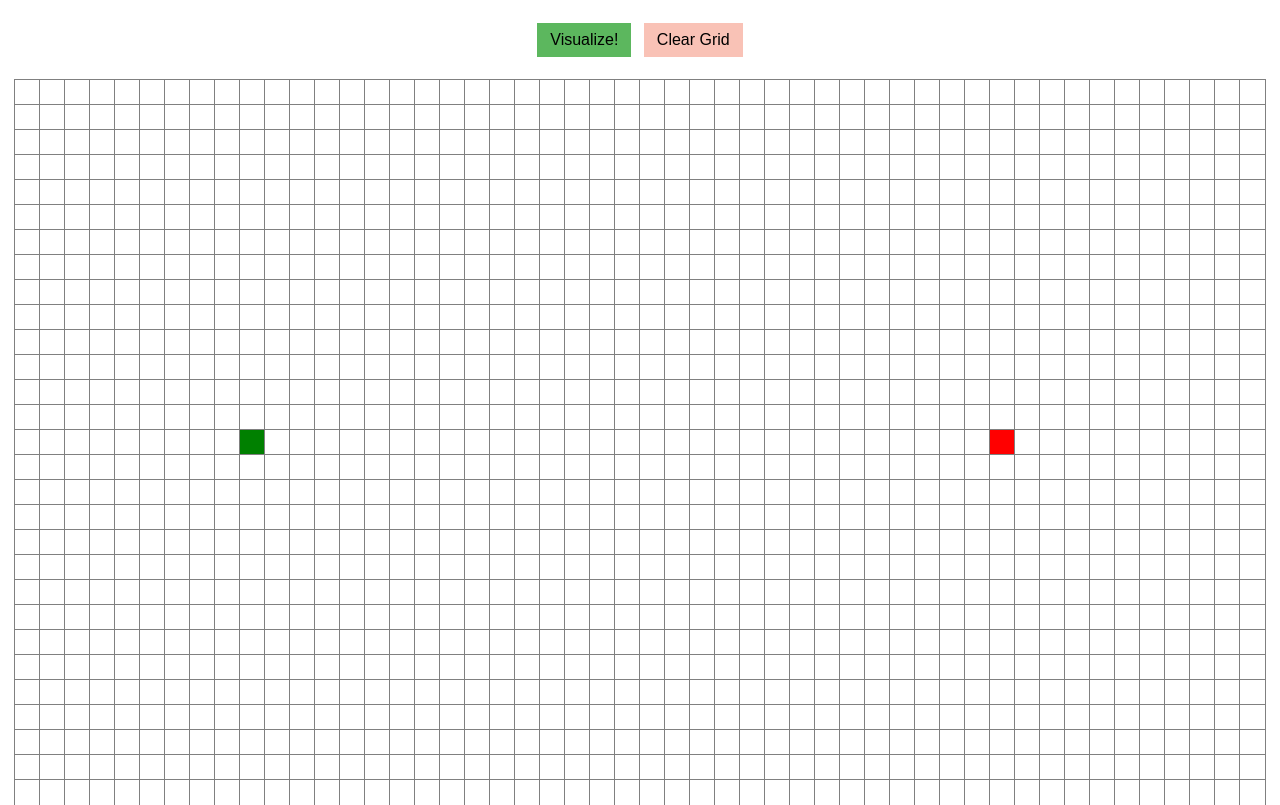
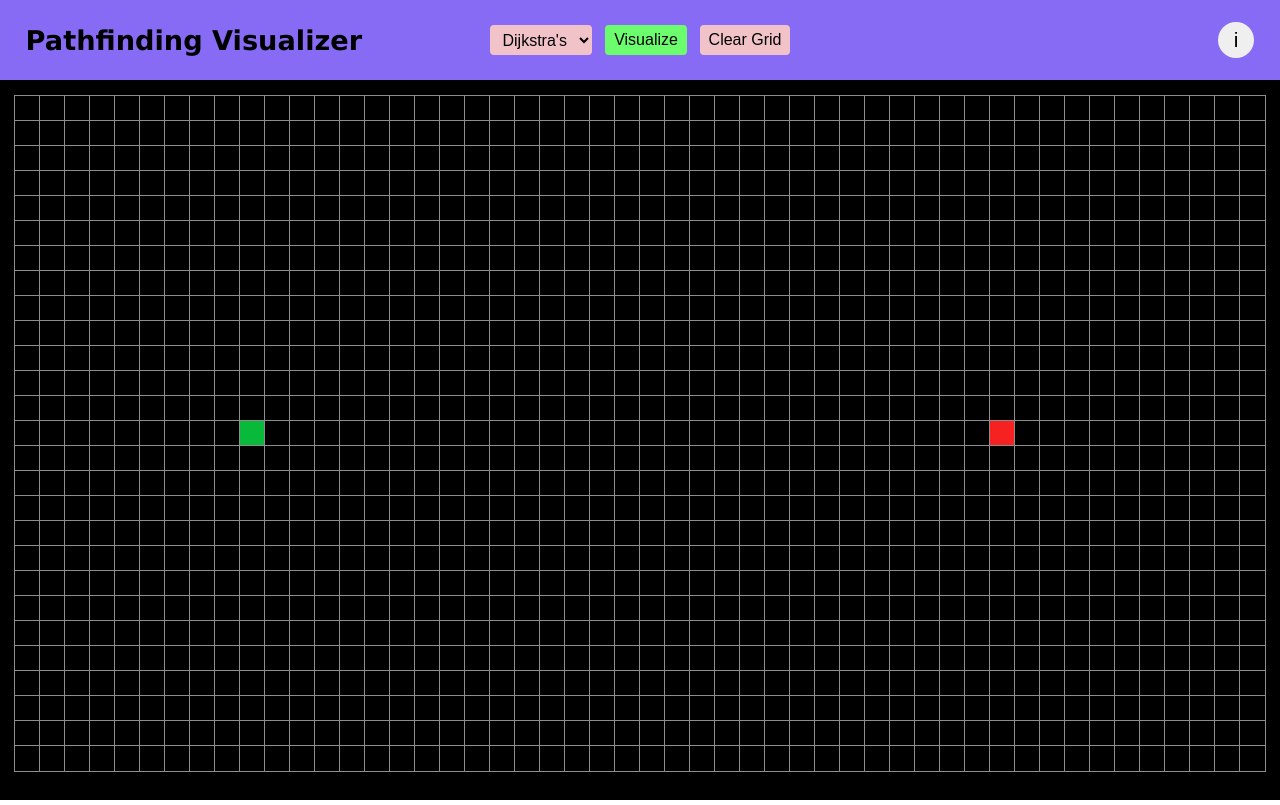
Before and after one commit to Ayudh-65/Pathfinding-Visualizer, a React (Create React App) app: page / in a window 1280 px wide. Built offline with nearby package versions, Linux system fonts and the light colour scheme.

Commit message:
Modified user interface and styles

```diff
--- a/src/components/Node.css
+++ b/src/components/Node.css
@@ -1,9 +1,9 @@
 .node {
   width: 25px;
   height: 25px;
-  outline: 1px solid grey;
-  background-color: white;
-  font-size: xx-small;
+  outline: 1px solid rgb(141, 141, 141);
+  background-color: black;
+  color: white;
 }
 
 .node:hover {
@@ -12,23 +12,23 @@
 
 
 .start {
-  background-color: green;
+  background-color: rgb(8, 185, 58);
 }
 
 .finish {
-  background-color: red;
+  background-color: rgb(246, 33, 33);
 }
 
 .wall {
-  background-color: grey;
+  background-color: rgb(103, 103, 103);
 }
 
 .visited {
-  background-color: lightblue;
+  background-color: rgb(113, 164, 230);
 }
 
 .path {
-  background-color: yellow;
+  background-color: rgb(233, 166, 93);
 }
 
 .node[draggable="true"] {
--- a/src/components/PathfindingVisualizer.css
+++ b/src/components/PathfindingVisualizer.css
@@ -1,7 +1,14 @@
+.base {
+    height: 100vh;
+    background-color: black;
+}
+
 .grid {
     display: flex;
     flex-direction: column;
     align-items: center;
+    background-color: black;
+    color: white;
 }
 
 .row {
@@ -11,24 +18,70 @@
 .menu {
     height: 10vh;
     display: flex;
+    justify-content: space-between;
+    align-items: center;
+    margin-bottom: 2vh;
+    background-color: #876bf5;
+    div {
+        width: 100%;
+        display: flex;
+    }
+}
+
+.titleDiv {
+    padding-inline: 2vw;
+    font-size: 1.7rem;
+    font-weight: 700;
+    font-family:Verdana, Geneva, Tahoma, sans-serif
+}
+
+.controlsDiv {
     justify-content: center;
-    align-items: center;
-    margin-bottom: 2vh 0;
+    * {
+        padding: 0.7vh 0.7vw;
+        margin: 0.5vw;
+        font-size: 1rem;
+        border: none;
+        border-radius: 4px;
+        cursor: pointer;
+    }
+}
+
+.infoButtonDiv {
+    justify-content: end;
+    padding-inline: 2vw;
+    button {
+        font-size: 1.3rem;
+        height: 2.3rem;
+        width: 2.3rem;
+        border-radius: 50%;
+        border: none;
+        cursor: pointer;
+    }
+}
+
+.algoDropDown {
+    background-color: #f2c2c9;
 }
 
 .visualizeButton {
-    padding: 1vh 1vw;
-    font-size: 1rem;
-    background-color: #5cb75e;
-    border: none;
-    cursor: pointer;
+    margin: 0.5vw;
+    background-color: #6cfd6f;
 }
 
 .clearButton {
-    padding: 1vh 1vw;
-    margin-left: 1vw;
-    font-size: 1rem;
-    background-color: #f9c2b6;
-    border: none;
-    cursor: pointer;
+    margin: 0.5vw;
+    background-color: #f2c2c9;
 }
+
+@media (max-width: 900px) {
+    .titleDiv {
+        font-size: 1rem;
+    }
+    .controlsDiv {
+        font-size: 0.7rem;
+        * {
+            padding: 0;
+        }
+    }
+}
--- a/src/components/PathfindingVisualizer.jsx
+++ b/src/components/PathfindingVisualizer.jsx
@@ -41,7 +41,7 @@ export default function PathfindingVisualizer() {
 
 
   const calculateGridSize = () => {
-    const rowCount = Math.max(Math.floor(window.innerHeight * 0.88 / NODE_SIZE), MIN_ROWS);
+    const rowCount = Math.max(Math.floor(window.innerHeight * 0.84 / NODE_SIZE), MIN_ROWS);
     const columnCount = Math.max(Math.floor(window.innerWidth * 0.98 / NODE_SIZE) - 1, MIN_COLUMNS);
     const newStartNode = [Math.floor(rowCount * 0.5), Math.floor(columnCount * 0.2)]
     const newFinishNode = [Math.floor(rowCount * 0.5), Math.floor(columnCount * 0.8)]
@@ -196,14 +196,24 @@ export default function PathfindingVisualizer() {
   };
 
   return (
-    <div>
+    <div className="base">
       <div className="menu">
-        <button className="visualizeButton" onClick={visualizeDijkstra}>
-          Visualize!
-        </button>
-        <button className="clearButton" onClick={clearGrid}>
-          Clear Grid
-        </button>
+        <div className="titleDiv">Pathfinding Visualizer</div>
+        <div className="controlsDiv">
+          <select name="algorithm" className="algoDropDown">
+            <option value="dijkstra">Dijkstra's</option>
+            <option value="dfs">DFS</option>
+          </select>
+          <button className="visualizeButton" onClick={visualizeDijkstra}>
+            Visualize
+          </button>
+          <button className="clearButton" onClick={clearGrid}>
+            Clear Grid
+          </button>
+        </div>
+        <div className="infoButtonDiv">
+          <button>i</button>
+        </div>
       </div>
       <div className="grid">
         {grid.map((row, rowId) => {
```
